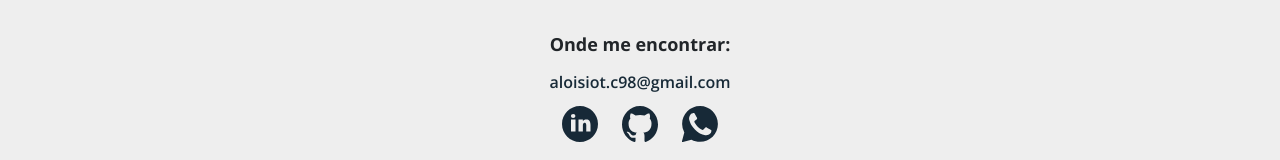
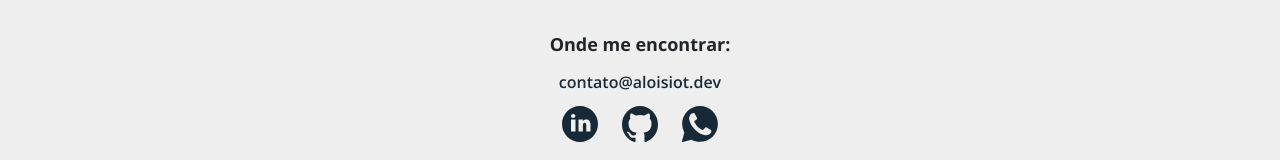
Before and after one commit to aloisiot/portfolio, a React (Create React App) app: page / in a window 1280 px wide. Shown: the part 4592-4752 px from the top of the page. Built offline with nearby package versions, Linux system fonts and the light colour scheme.

Commit message:
alterando endereco de email

```diff
--- a/src/components/Footer/index.jsx
+++ b/src/components/Footer/index.jsx
@@ -8,7 +8,7 @@ const Footer = () => {
         <footer id="footer" className="d-flex flex-column align-items-center">
             <div id="contact" className="d-flex flex-column align-items-center">
                 <span>Onde me encontrar:</span>
-                <a className="link-email" href="mailto:aloisiot.c98@gmail.com">aloisiot.c98@gmail.com</a>
+                <a className="link-email" href="mailto:contato@aloisiot.dev">contato@aloisiot.dev</a>
                 <div>
                     <a className="social-media" href="https://www.linkedin.com/in/aloisio-carvalho-475a6820b/" target="_blank" rel="noreferrer"><LinkedinIcon/></a>
                     <a className="social-media" href="https://github.com/aloisiot/" target="_blank" rel="noreferrer"><GithubIcon/></a>
```
